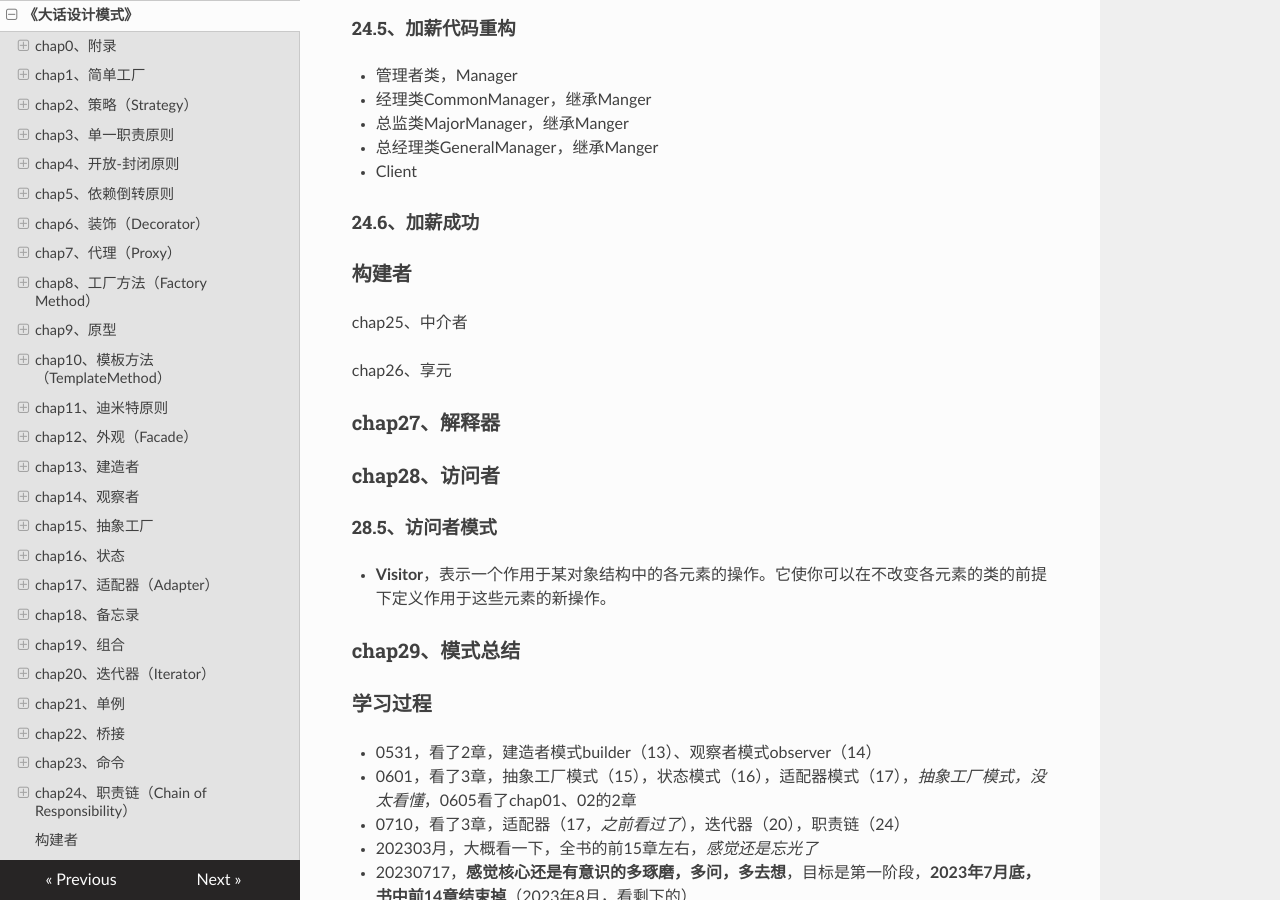
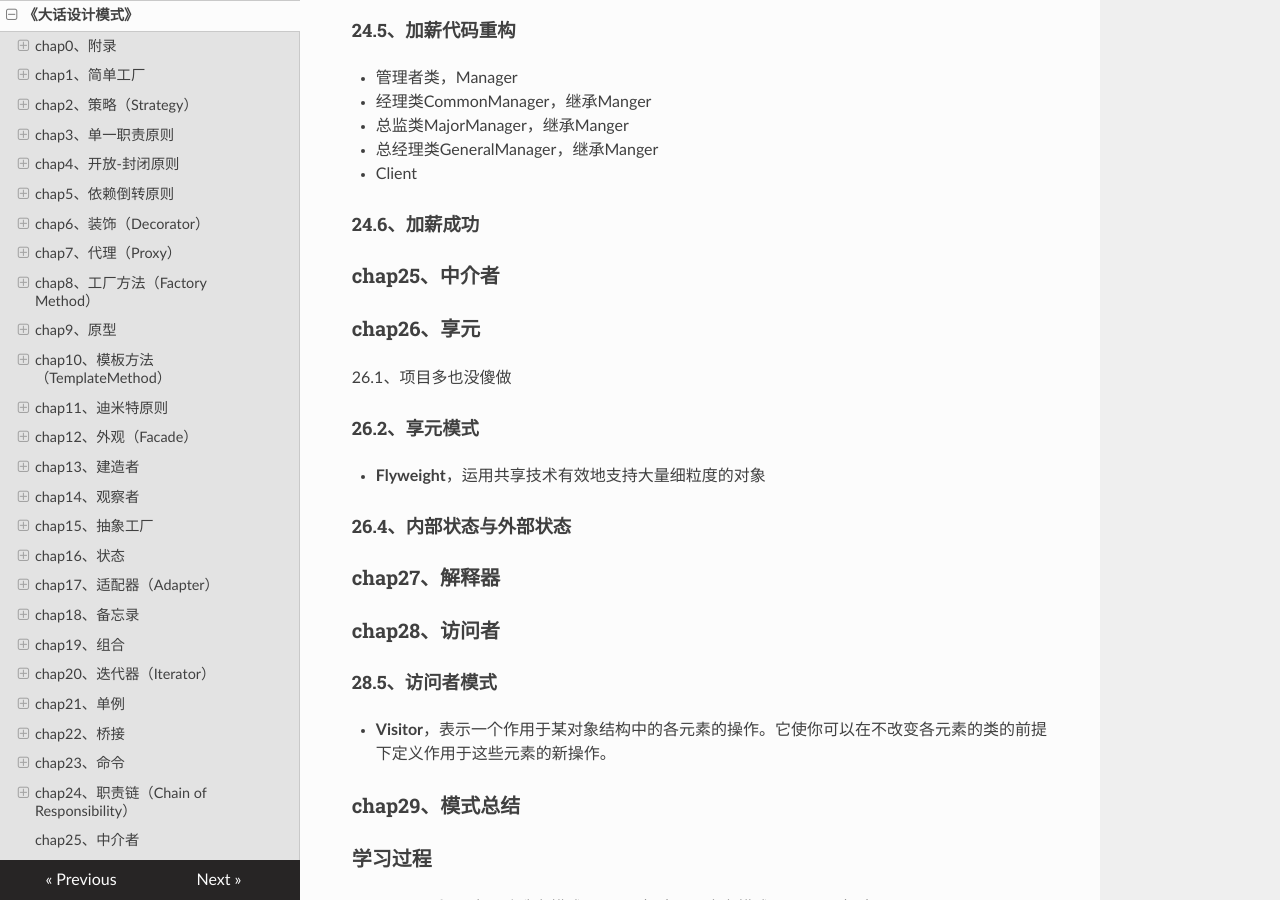
Before and after one commit to wolflion/booknotes, an MkDocs documentation site: the page built from docs/408/大话设计模式.md, in a window 1280 px wide and 900 px high, scrolled down 21848 px. Built offline with MkDocs 1.6.1, drawn with Linux system fonts in a browser that asks for light colours; nearby versions of some CDN libraries.

Commit message:
Update 大话设计模式.md

```diff
--- a/docs/408/大话设计模式.md
+++ b/docs/408/大话设计模式.md
@@ -783,7 +783,7 @@
 
 23.3、紧耦合设计
 
-23.4、松耦合设计
+#### 23.4、松耦合设计
 
 23.5、松耦合后
 
@@ -838,11 +838,17 @@
 
 #### 24.6、加薪成功
 
-### 构建者
+### chap25、中介者
 
-chap25、中介者
+### chap26、享元
 
-chap26、享元
+26.1、项目多也没傻做
+
+#### 26.2、享元模式
+
++ **Flyweight**，运用共享技术有效地支持大量细粒度的对象
+
+#### 26.4、内部状态与外部状态
 
 ### chap27、解释器
 
```
